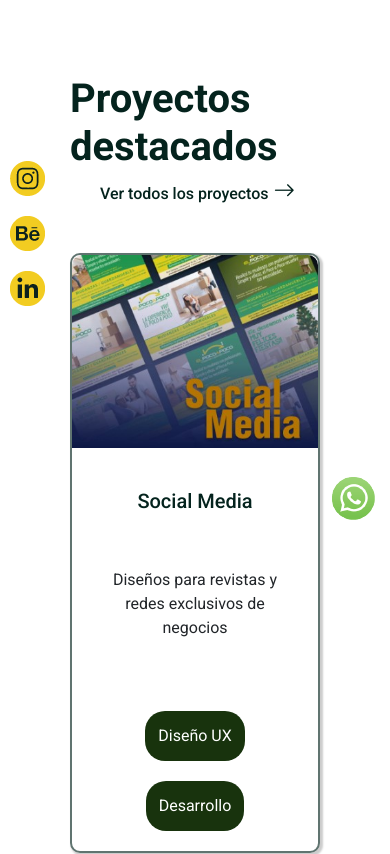
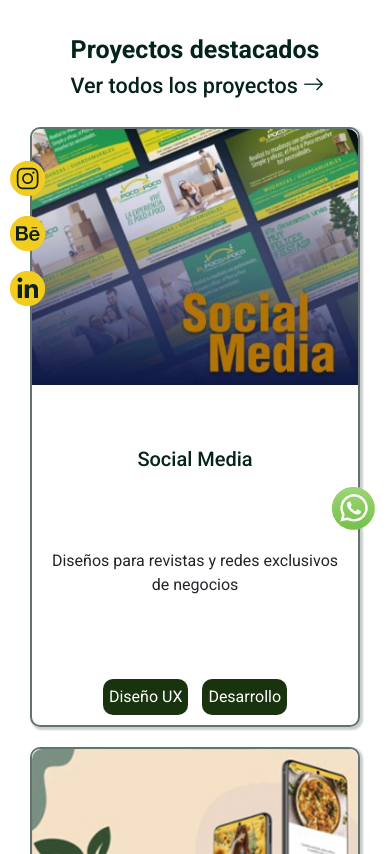
Before and after one commit to Natt9503/PF-Cendra, a website: page index.html in a window 390 px wide. Shown: the part 299-1153 px from the top of the page. Drawn offline with nearby package versions, Linux system fonts and the light colour scheme.

Commit message:
media querys

```diff
--- a/index.html
+++ b/index.html
@@ -117,8 +117,8 @@
     </main>
 
     <footer>
-        <div>
-            <img src="./img/logoblanco.png" alt="logo">
+        <div class="logo-container">
+            <img class="logofooter" src="./img/logoblanco.png" alt="logo">
         </div>
 
         <div>
@@ -127,8 +127,9 @@
             <p>Bs As Argentina</p>
         </div>
 
-        <div>
+        <div >
             <h3>Redes Sociales</h3>
+            <section class="social-icons">
                 <a href="https://web.whatsapp.com/" target="_blank"> <!--enlace absoluto-->
                     <i class="bi bi-whatsapp"></i>Whatsaap</a>
                 <a href="https://www.instagram.com/" target="_blank">
@@ -137,16 +138,16 @@
                 <a href="https://www.behance.net/" target="_blank">
                     <i class="bi bi-behance"></i>Behance
                 </a>
-            <a href="https://www.linkedin.com/feed/" target="_blank">
+                <a  href="https://www.linkedin.com/feed/" target="_blank">
                     <i class="bi bi-linkedin"></i>Linkedin
                 </a>
+            </section>
         </div>
 
         <div class="fixed">
             <a href="https://web.whatsapp.com/" target="_blank"> <img src="./img/whatsaapcolor15x15.png"
                     alt="logo de whatsapp"> </a>
         </div>
-
     </footer>
     <!--etiqueta de bootstrap js-->
     <script src="https://cdn.jsdelivr.net/npm/bootstrap@5.2.3/dist/js/bootstrap.bundle.min.js"
--- a/scss/base/_media-querys.scss
+++ b/scss/base/_media-querys.scss
@@ -1,160 +1,246 @@
-@media screen and (max-width:902px) {   //!---MEDIA QUERY cards----*//
-    .flextitulo {
+@media screen and (max-width:902px) {
+
+    //!---MEDIA QUERY cards----*//
+    main .cardsindex .flextitulo {
         /* titulo de seccion */
-        color: rgb(4, 35, 29);
+        color: #04231d;
+        /*variable*/
         font-family: 'roboto';
-        font: bold 300%;
+        font-weight: bold;
         margin: 10px;
-        padding: 30px;
+        padding: 10px;
         display: flex;
-        justify-content: space-between;
-        align-self: flex-end;
+        justify-content: center;
         flex-wrap: wrap;
-        /* Permite que los elementos hijos se envuelvan */
     }
 
-    .flextitulo h4 a {
+    main .cardsindex .flextitulo h4 a {
         text-decoration: none;
-        color: rgb(4, 35, 29);
-        margin: 5px;
-        font-size: medium;
-        align-self: flex-end;
+        color: #04231d;
+        /*variable*/
     }
 
-    .flexcardpadre {
-        /* contenedor de las cards */
+    main .cardsindex .flexcardpadre .flexcardhijo {
+        border: 2px #04231da1 solid;
+        border-radius: 10px;
+        width: 500px;
+        height: 600px;
+        text-align: center;
+        margin: 10px;
+        box-shadow: 2px 2px 2px 1px rgba(0, 0, 0, 0.2);
         display: flex;
-        /* Asegura que los elementos .flexcardhijo estén uno al lado del otro */
+        flex-direction: column;
+        align-items: center;
+    }
+
+    main .cardsindex .flexcardpadre .flexcardhijo img {
+        border-radius: 10px 10px 0px 0px;
+        width: 100%;
+        height: auto;
+    }
+
+    main .cardsindex .flexcardpadre .flexcardhijo p {
+        padding: 5px;
+    }
+
+    main .cardsindex .flexcardpadre .flexcardhijo .tag-container {
+        padding: 5px;
+    }
+
+    main .cardsindex .flexcardpadre .flexcardhijo .tag-container .tag {
+        display: inline-block;
+        background-color: #18330d;
+        color: #ffffff;
+        padding: 6px;
+        border-radius: 10px;
+        margin: 5px;
+    }
+}
+
+
+@media screen and (max-width:580px) {
+    main .cardsindex {
+        padding: 20px;
+    }
+
+    main .cardsindex .flextitulo {
+        color: #04231d;
+        font-family: 'roboto';
+        font-weight: bold;
+        margin: 5px;
+        padding: 5px;
+        display: flex;
+        flex-direction: column;
+        flex-wrap: wrap;
+        align-self: center;
+    }
+
+    main .cardsindex .flextitulo h2 {
+        font-size: 25px;
+        font-weight: bold;
+    }
+
+    main .cardsindex .flexcardpadre .flexcardhijo {
+        border: 2px #04231da1 solid;
+        border-radius: 10px;
+        width: 500px;
+        height: 600px;
+        text-align: center;
+        margin: 10px;
+        /* espacio entre cada card */
+        box-shadow: 2px 2px 2px 1px rgba(0, 0, 0, 0.2);
+        display: flex;
+        flex-direction: column;
         justify-content: space-between;
-        /* Distribuye los elementos horizontalmente */
-        flex-wrap: wrap;
-        /* Permite que los elementos se envuelvan cuando no haya suficiente espacio */
+        align-items: center;
+    }
+
+    main .cardsindex .flexcardpadre .flexcardhijo {
+        border: 2px #04231da1 solid;
+        border-radius: 10px;
+        width: 500px;
+        height: 600px;
+        text-align: center;
+        margin: 10px;
+        box-shadow: 2px 2px 2px 1px rgba(0, 0, 0, 0.2);
+        display: flex;
+        flex-direction: column;
+        justify-content: space-between;
+        align-items: center;
+    }
+
+    main .cardsindex .flexcardpadre .flexcardhijo img {
+        border-radius: 10px 10px 0px 0px;
+        width: 100%;
+        height: auto;
+    }
+
+    main .cardsindex .flexcardpadre .flexcardhijo h5 {
+        margin: 5px;
+    }
+
+    main .cardsindex .flexcardpadre .flexcardhijo p {
+        margin: 10px;
+    }
+}
+
+@media screen and (max-width: 785px) {
+    footer {
+        background-color: #04231d;
+        padding: 30px;
+        color: white;
+        font-style: normal;
+        margin: auto;
+        display: flex;
+        flex-direction: column;
+
+    }
+
+    .logo-container {
+        display: flex;
+        justify-content: center;
+        /* Centra el contenido horizontalmente */
+    }
+
+    .logofooter {
+        max-width: 100%;
+        /* Asegura que la imagen no supere el ancho del contenedor */
+        align-self: center;
+        /* Centra la imagen verticalmente */
+    }
+
+    footer div {
+        margin-left: 20px;
+    }
+
+
+    footer div h3 {
+        margin: 10px 0;
+    }
+
+    footer div p {
+        margin: 0px;
+    }
+
+    footer div a {
+
+        font-size: 0;
+        /* Asegura que el espacio del texto se elimine */
+        padding: 0;
+    }
+
+    footer div a i {
+        /* Ajusta el tamaño del icono si es necesario */
+        font-size: 20px;
+        /* Esto es solo un ejemplo, puedes ajustarlo según tu diseño */
+        margin-right: 5px;
+
+
+    }
+
+    footer div .social-icons {
+        display: flex;
+        justify-content: start;
+        /* Centra los iconos horizontalmente */
+        gap: 10px;
+        /* Ajusta el espacio entre los iconos */
+    }
+
+
+
+    .fixed {
+        position: fixed;
+        bottom: 10px;
+        right: 10px;
+    }
+}
+
+
+
+
+
+
+
+//!**MAIN DE PROYECTOS**/
+
+/* Ancho de la card, calculado para que haya 3 cards por fila */
+/* Ajusta el ancho según la resolución de la pantalla */
+@media screen and (max-width: 768px) {
+    main div .flexproyecto .card {
+        width: calc(50% - 20px);
+        /* Ancho de la card */
+    }
+}
+
+@media screen and (max-width: 480px) {
+    main div .flexproyecto .card {
+        width: 100%;
+        /* Ancho de la card */
+    }
+}
+
+//!**MAIN DE CONTACTO**/
+@media screen and (max-width: 1047px) {
+    .maincontacto {
         flex-direction: column;
     }
 
-    .flexcardhijo img {
-        margin-bottom: 5px;
-        border-radius: 10px 10px 0px 0px;
+    .maincontacto .containerform {
         width: 100%;
-        /* Establece el ancho al 100% del contenedor */
-        height: auto;
-        /* Permite que la altura se ajuste automáticamente para mantener la proporción */
     }
 
-    .flexcardhijo {
-        /* cards individuales */
-        border: 2px rgba(4, 35, 29, 0.63) solid;
-        border-radius: 10px;
-        max-width: 400px;
-        /* un ancho máximo */
-        text-align: center;
-        margin: 20px;
-        box-shadow: 2px 2px 2px 1px rgba(0, 0, 0, 0.2);
-        /* sombra */
-        display: flex;
-        flex-direction: column;
-    }
-
-    .flexcardhijo p {
-        padding: 10px;
+    .maincontacto iframe {
+        width: 100%;
+        height: 999px;
     }
 }
-
-@media screen and (max-width:580px) {
-    .flextitulo {
-        /* titulo de seccion */
-        color: rgb(4, 35, 29);
-        font-family: 'roboto';
-        font: bold 300%;
-        margin: 10px;
-        padding: 30px;
-        display: flex;
-        flex-direction: column;
-
-        flex-wrap: wrap;
-        /* Permite que los elementos hijos se envuelvan */
-        align-self: flex-end;
+@media screen and (max-width: 609px){
+    .maincontacto{
+        padding: 20px;
     }
-
-    .flextitulo h4 a {
-        text-decoration: none;
-        color: rgb(4, 35, 29);
-        margin: 5px;
-        font-size: medium;
-
-    }
-
-    .flexcardpadre {
-        /* contenedor de las cards */
-        display: flex;
-        /* Asegura que los elementos .flexcardhijo estén uno al lado del otro */
-        flex-direction: row;
-        flex-wrap: wrap;
-        /* Permite que los elementos se envuelvan cuando no haya suficiente espacio */
-    }
-
-    .flexcardhijo img {
-        margin-bottom: 5px;
-        border-radius: 10px 10px 0px 0px;
-        width: 100%;
-        /* Establece el ancho al 100% del contenedor */
-        height: auto;
-        /* Permite que la altura se ajuste automáticamente para mantener la proporción */
-    }
-
-    .flexcardhijo {
-        border: 2px rgba(4, 35, 29, 0.63) solid;
-        border-radius: 10px;
-        max-width: 400px;
-        /* un ancho máximo */
-        text-align: center;
+    .maincontacto iframe {
+        width: 300px;
+        height: 400px;
         margin: 20px;
-        box-shadow: 2px 2px 2px 1px rgba(0, 0, 0, 0.2);
-        /* sombra */
-        display: flex;
-        flex-direction: column;
-        align-items: center;
-
-    }
-
-    .flexcardhijo p {
-        padding: 10px;
     }
 }
-
-@media screen and (max-width:785px) {
-    footer {
-        background-color: rgb(4, 35, 29);
-        padding: 30px 30px;
-        color: white;
-        font-style: normal;
-        margin: auto;
-        /*para que se mantenga centrado*/
-        display: grid;
-        grid-template-columns: repeat(1, 1fr);
-    }
-
-    footer div p {
-        padding: 10px 0px 10px 0px;
-    }
-
-    footer div {
-        text-align: start;
-    }
-
-    footer div a {
-        text-decoration: none;
-        color: white;
-        display: block;
-        /* Convertir en bloque */
-        padding: 10px 0px 10px 0px;
-    }
-
-    footer div a i {
-        padding: 5px 5px 5px 0px;
-    }
-
-    footer div h3 {
-        padding: 30px 0px 0px 0px;
-    }
-}
--- a/scss/components/_main.scss
+++ b/scss/components/_main.scss
@@ -56,7 +56,6 @@ main {
                 height: 600px;
                 text-align: center;
                 margin: 20px;
-
                 box-shadow: 2px 2px 2px 1px rgba(0, 0, 0, 0.2);
                 display: flex;
                 flex-direction: column;
@@ -139,19 +138,6 @@ main {
                 color: $color-principal;
                 align-items: center;
 
-
-                /* Ancho de la card, calculado para que haya 3 cards por fila */
-                /* Ajusta el ancho según la resolución de la pantalla */
-                @media (max-width: 768px) {
-                    width: calc(50% - 20px);
-                    /* Ancho de la card */
-                }
-
-                @media (max-width: 480px) {
-                    width: 100%;
-                    /* Ancho de la card */
-                }
-
                 img {
                     width: 100%;
                     /* Imagen ocupa todo el ancho de la card */
@@ -169,6 +155,7 @@ main {
                     /* Espaciado superior para el párrafo */
                     text-align: center;
                 }
+
                 .tag-container {
                     padding: 5px;
                     text-align: center;
@@ -237,10 +224,10 @@ main {
     padding: 55px;
     color: $color-principal;
     display: flex;
-    /* Para usar flexbox y dividir horizontalmente */
     justify-content: space-between;
     /* Para distribuir los elementos en los extremos */
-    height: 100vh; /* ocupa toda la altura de la ventana */
+    height: 100vh;
+    /* ocupa toda la altura de la ventana */
 
 
 
```
Also changed, not shown: pages/aboutme.html (+7 -5 lines), pages/contacto.html (+7 -6 lines), pages/otro.html (+16 -14 lines), pages/proyectos.html (+9 -8 lines), css/estilos.css, img/otrobanner.jpg (added), img/otrofotolibro.jpg (added), img/otroiman.jpg (added), img/otroinvitacion15.jpg (added), img/otroinvitacioncasamiento.jpg (added), img/otroinvitacioncomunion.jpg (added), img/otropins.jpg (added), img/otropochoclera.jpg (added), img/otrosalmanaque.jpg (added), 1 more files. Lines whose indentation alone changed are shown as unchanged.
